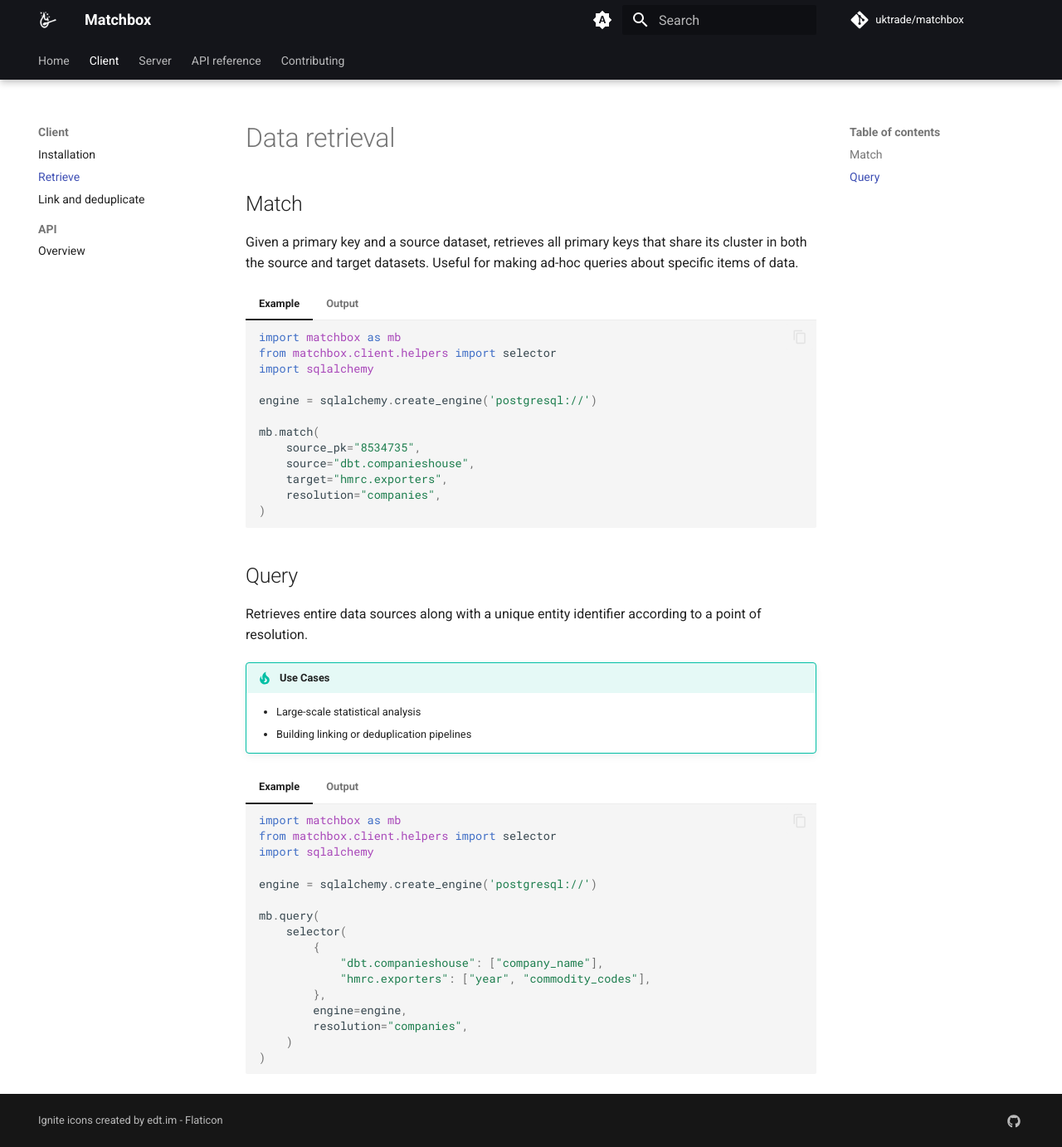
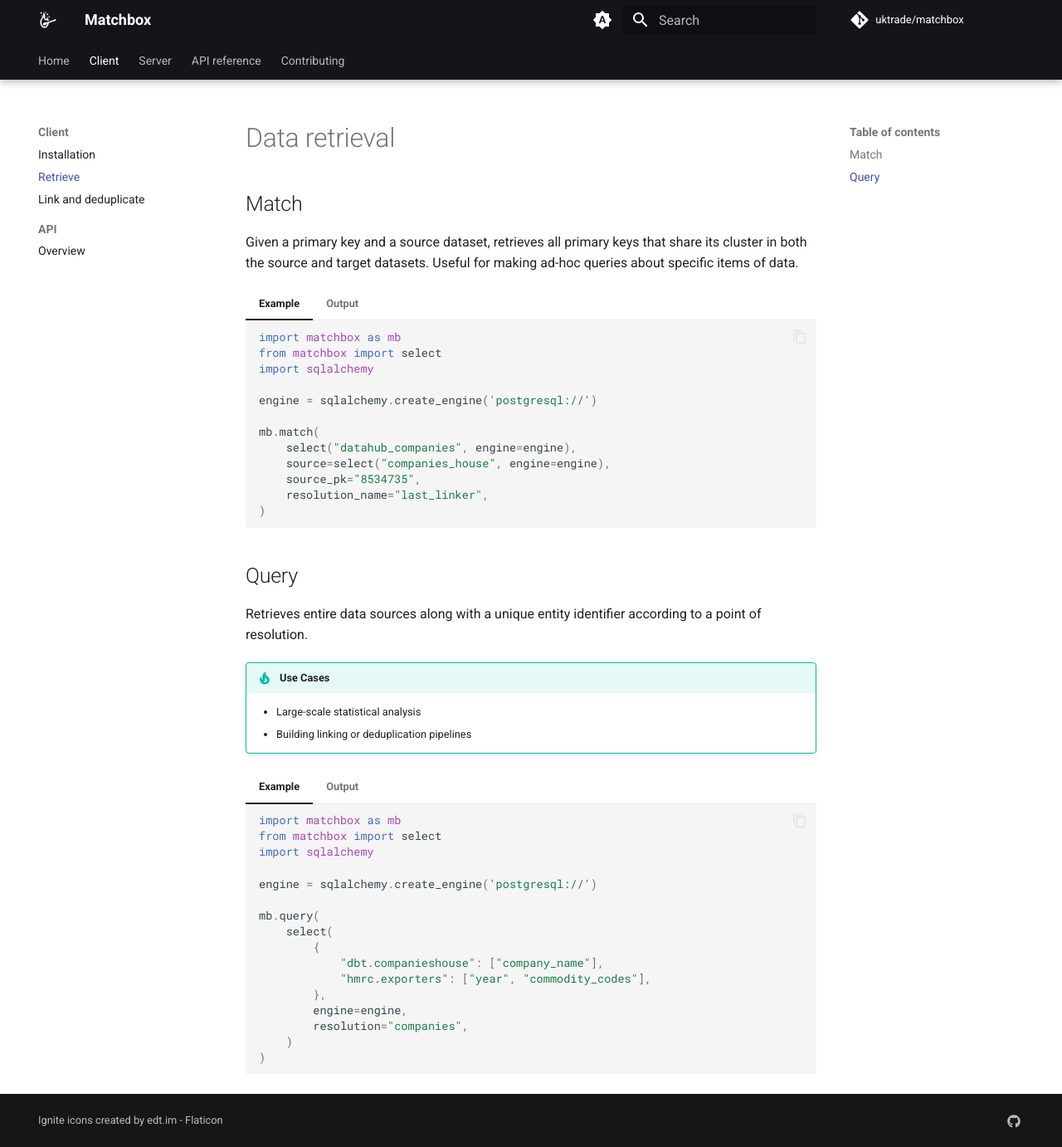
Before and after one commit to will-langdale/matchbox, an MkDocs documentation site: the page built from docs/client/query-data.md, in a window 1280 px wide and 1382 px high. Shown: the whole window at 83% size. Built offline with MkDocs 1.6.1 and Material for MkDocs 9.7.7, drawn with Linux system fonts in a browser that asks for light colours; comment, search, counter and statistics services are not loaded.

Commit message:
Add examples for match and update tutorial

````diff
--- a/docs/client/query-data.md
+++ b/docs/client/query-data.md
@@ -7,16 +7,16 @@ Given a primary key and a source dataset, retrieves all primary keys that share
 === "Example"
     ```python
     import matchbox as mb
-    from matchbox.client.helpers import selector
+    from matchbox import select
     import sqlalchemy
 
     engine = sqlalchemy.create_engine('postgresql://')
 
     mb.match(
+        select("datahub_companies", engine=engine),
+        source=select("companies_house", engine=engine),
         source_pk="8534735",
-        source="dbt.companieshouse",
-        target="hmrc.exporters",
-        resolution="companies",
+        resolution_name="last_linker",
     )
     ```
 
@@ -44,13 +44,13 @@ Retrieves entire data sources along with a unique entity identifier according to
 === "Example"
     ```python
     import matchbox as mb
-    from matchbox.client.helpers import selector
+    from matchbox import select
     import sqlalchemy
 
     engine = sqlalchemy.create_engine('postgresql://')
 
     mb.query(
-        selector(
+        select(
             {
                 "dbt.companieshouse": ["company_name"],
                 "hmrc.exporters": ["year", "commodity_codes"],
````
Also changed, not shown: 2 other files.
